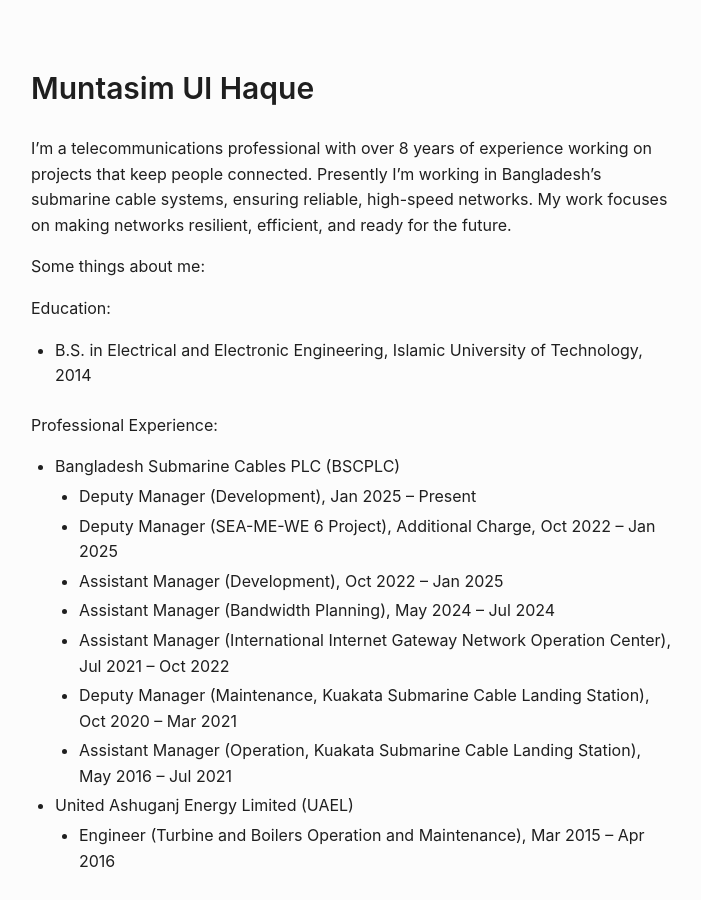
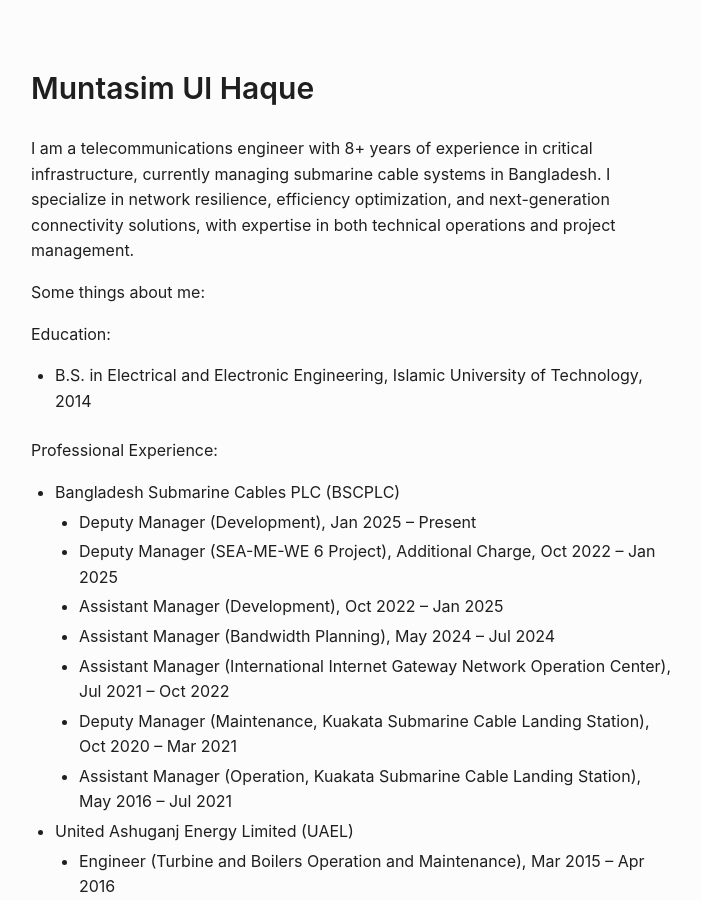
Before and after one commit to muntasimulhaque/muntasimulhaque.github.io, a Jekyll site: the page built from index.md, in a window 1280 px wide and 900 px high. Shown: the whole window, without its empty margins (289-990 px from the left). Built offline with Jekyll 4.4.1, drawn with Linux system fonts in a browser that asks for light colours.

Commit message:
Update index.md

```diff
--- a/index.md
+++ b/index.md
@@ -5,7 +5,7 @@
 
 ## Muntasim Ul Haque
 
-I'm a telecommunications professional with over 8 years of experience working on projects that keep people connected. Presently I'm working in Bangladesh's submarine cable systems, ensuring reliable, high-speed networks. My work focuses on making networks resilient, efficient, and ready for the future.
+I am a telecommunications engineer with 8+ years of experience in critical infrastructure, currently managing submarine cable systems in Bangladesh. I specialize in network resilience, efficiency optimization, and next-generation connectivity solutions, with expertise in both technical operations and project management.
 
 Some things about me:
 
```
